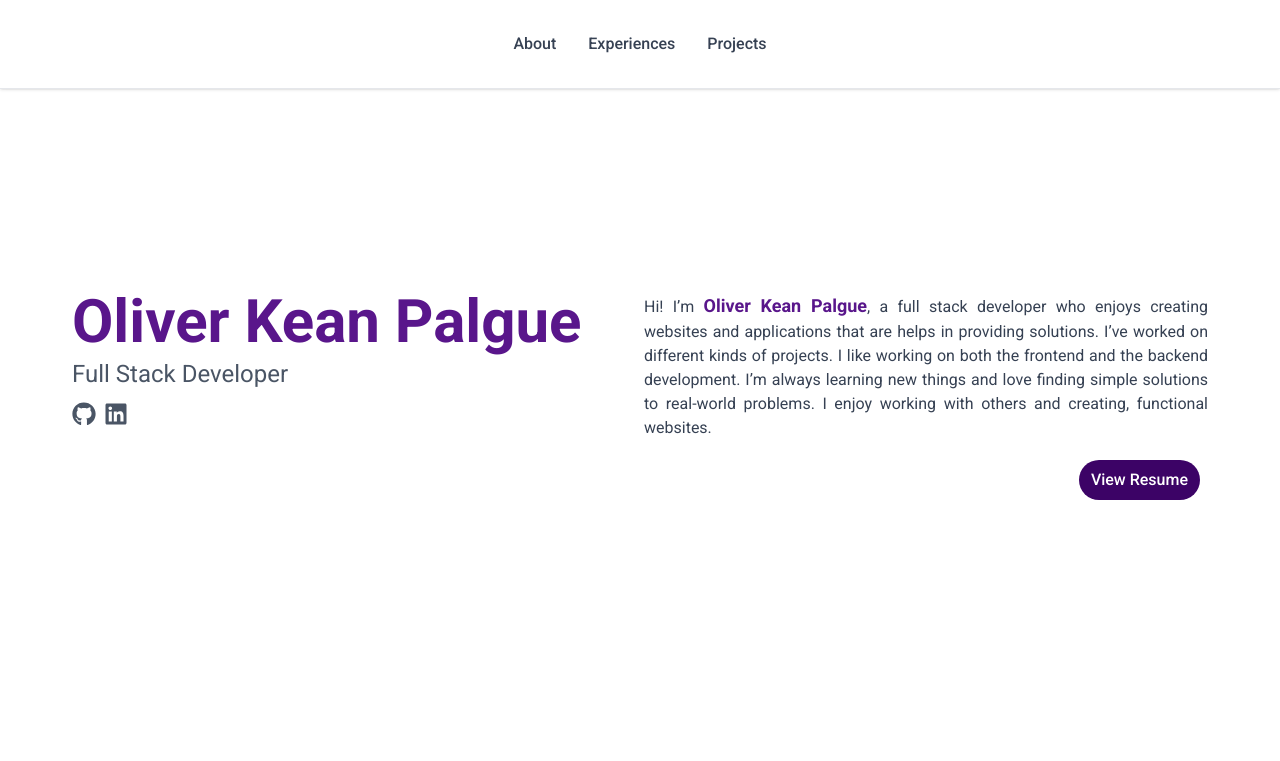
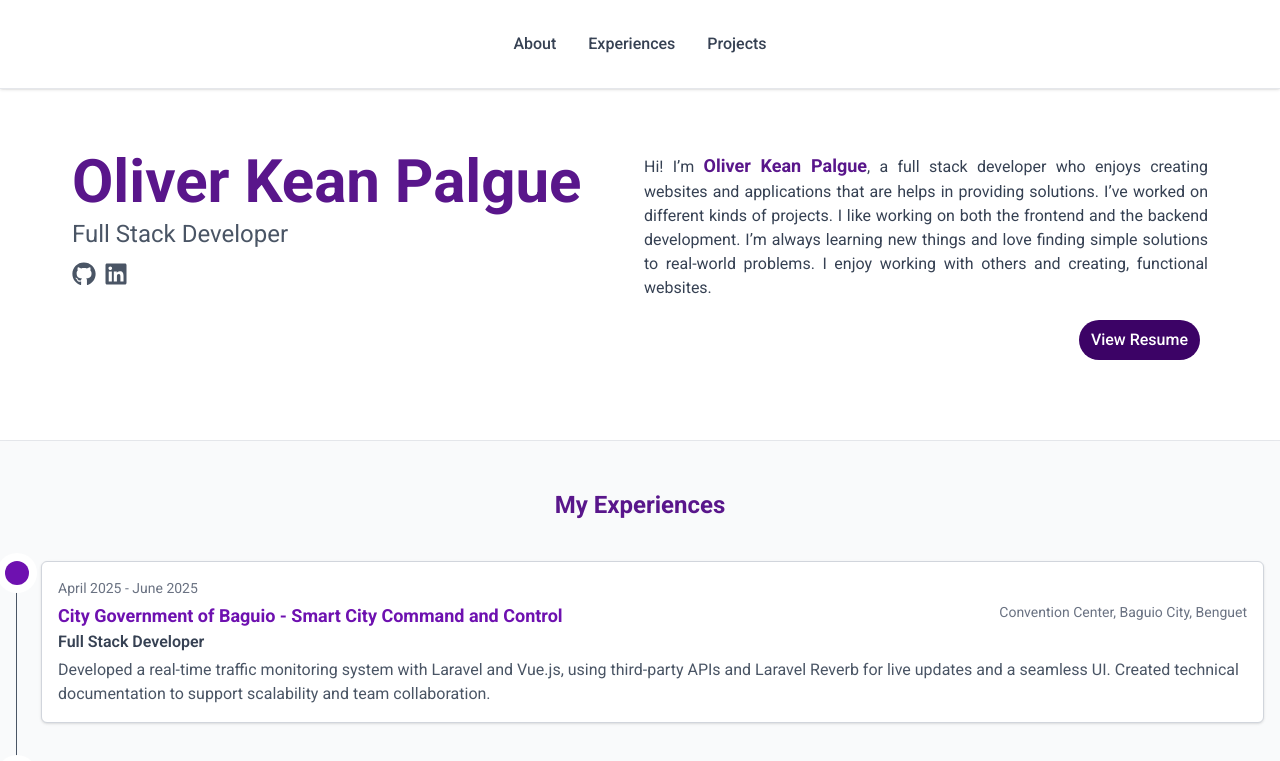
Before and after one commit to oliverkean/portfolio, a React (Vite) app: page / in a window 1280 px wide. Shown: the top 761 px of the page. Built offline with nearby package versions, Linux system fonts and the light colour scheme.

Commit message:
feat: added margin top to home

```diff
--- a/src/sections/Home/Home.jsx
+++ b/src/sections/Home/Home.jsx
@@ -4,7 +4,7 @@
 
 export default function Home() {
   return (
-    <section id="" className="w-full h-screen p-18 flex items-center shadow-lg border-b border-gray-200">
+    <section id="" className="w-full p-18 mt-20 flex items-center shadow-lg border-b border-gray-200">
       <div className="flex justify-between gap-2 max-w-7xl mx-auto">
           <Introduction name={CONSTANTS.NAME} role={CONSTANTS.FULL_STACK}/>
           <Description name={CONSTANTS.NAME}/>
```
